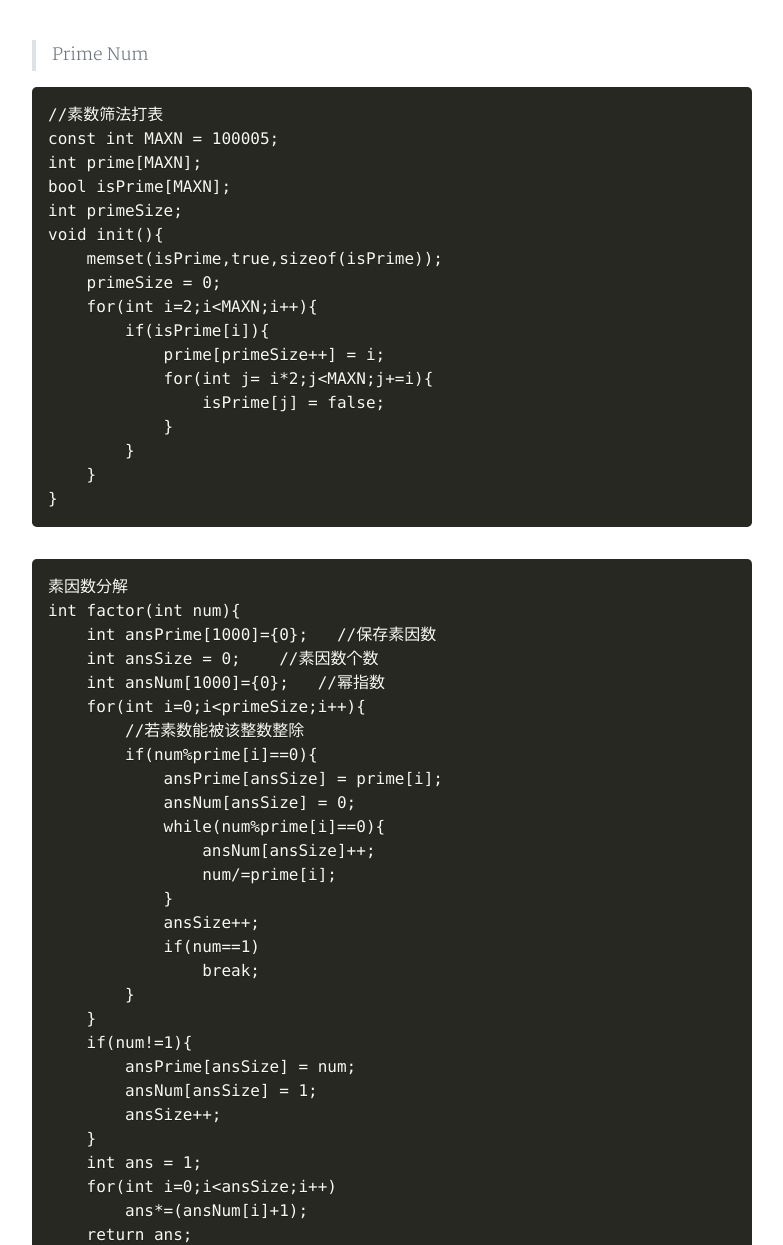
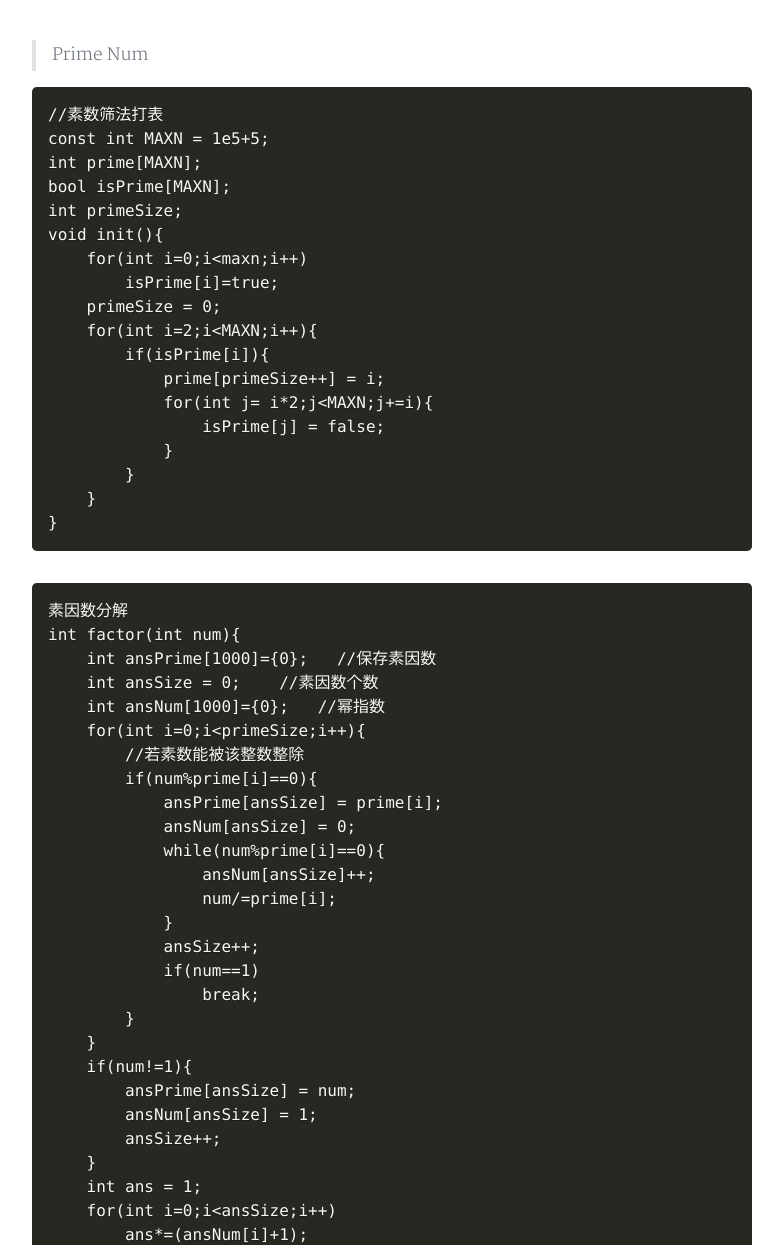
Before and after one commit to geekgitcode/geekgitcode.github.io, a Jekyll site: the page built from _posts/2021-04-16-prime-num.md, in a window 1280 px wide and 1400 px high, scrolled down 305 px. Shown: the part 155-1400 px from the top of the window, without its empty margins (248-1031 px from the left). Built offline with Jekyll 4.4.1, drawn with Linux system fonts in a browser that asks for light colours; nearby versions of some CDN libraries; a style sheet for code colours, icons or effects is not loaded; some of the changed text lies outside the part shown.

Commit message:
Update 2021-04-16-prime-num.md

````diff
--- a/_posts/2021-04-16-prime-num.md
+++ b/_posts/2021-04-16-prime-num.md
@@ -11,12 +11,13 @@
 
 ```
 //素数筛法打表
-const int MAXN = 100005;
+const int MAXN = 1e5+5;
 int prime[MAXN];
 bool isPrime[MAXN];
 int primeSize;
 void init(){
-    memset(isPrime,true,sizeof(isPrime));
+    for(int i=0;i<maxn;i++)
+        isPrime[i]=true;
     primeSize = 0;
     for(int i=2;i<MAXN;i++){
         if(isPrime[i]){
````
Also changed, not shown: other parts of _posts/2021-04-16-prime-num.md (+2 -0 lines).
